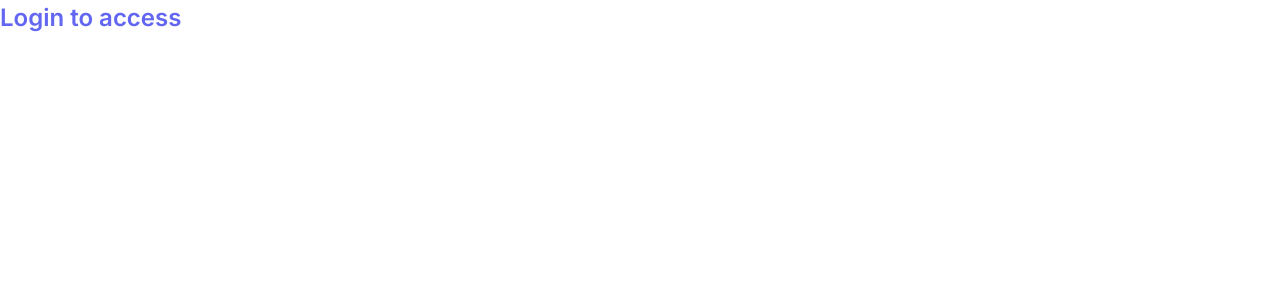
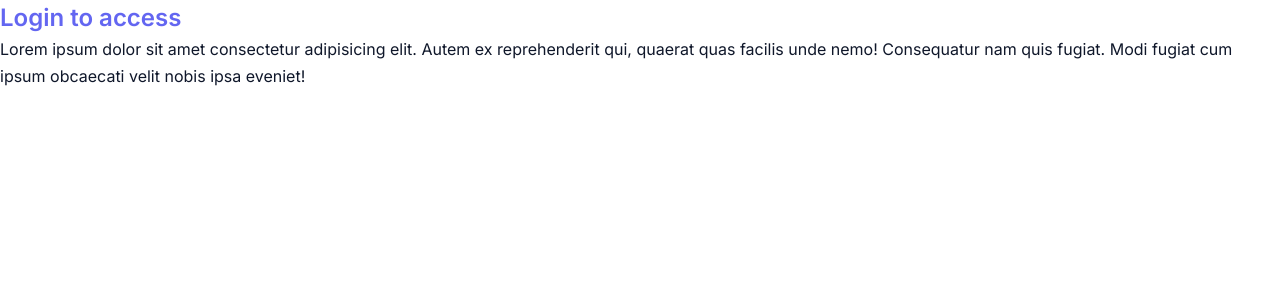
Before and after one commit to Gazior-Lab/gazior-cortex, a Next.js app: page /login in a window 1280 px wide. Shown: the top 300 px of the page. Built offline with nearby package versions, Linux system fonts and the light colour scheme.

Commit message:
add: updated for test case

```diff
--- a/src/app/(auth)/login/page.tsx
+++ b/src/app/(auth)/login/page.tsx
@@ -4,6 +4,7 @@ export default function page() {
   return (
     <div>
       <h2 className='text-primary'>Login to access</h2>
+      <p>Lorem ipsum dolor sit amet consectetur adipisicing elit. Autem ex reprehenderit qui, quaerat quas facilis unde nemo! Consequatur nam quis fugiat. Modi fugiat cum ipsum obcaecati velit nobis ipsa eveniet!</p>
     </div>
   )
 }
```
